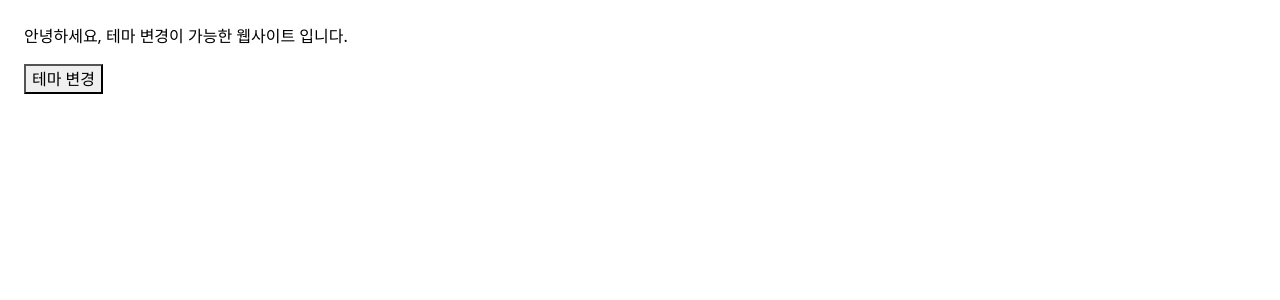
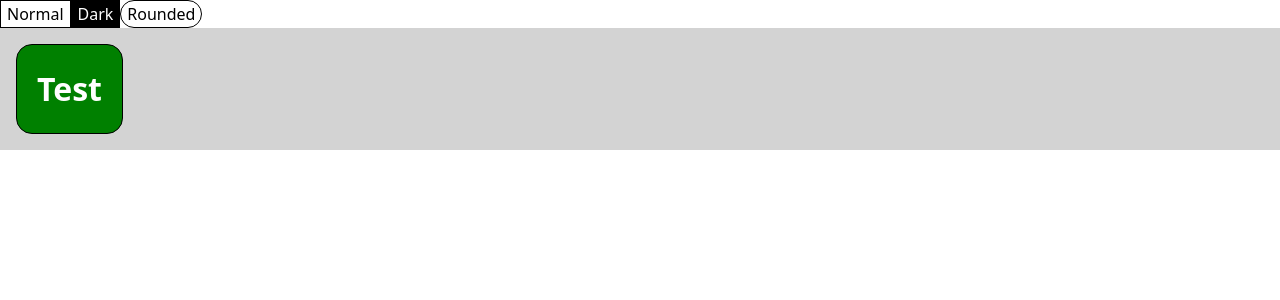
Before and after one commit to hsyoodev/react-app, a React (Create React App) app: page / in a window 1280 px wide. Shown: the top 300 px of the page. Built offline with nearby package versions, Linux system fonts and the light colour scheme.

Commit message:
styled-components

```diff
--- a/package.json
+++ b/package.json
@@ -13,6 +13,7 @@
     "react-icons": "^5.0.1",
     "react-router-dom": "^6.21.2",
     "react-scripts": "5.0.1",
+    "styled-components": "^6.1.8",
     "web-vitals": "^2.1.4"
   },
   "scripts": {
--- a/src/App.jsx
+++ b/src/App.jsx
@@ -1,7 +1,80 @@
-import DarkOrLight from './DarkOrLight';
+import styled from 'styled-components';
+
+const Button = styled.button`
+  color: ${(props) => (props.black ? 'white' : 'black')};
+  background: ${(props) => (props.black ? 'black' : 'white')};
+  border: 1px solid black;
+`;
+const RoundedButton = styled(Button)`
+  border-radius: 16px;
+`;
+const Wrapper = styled.div`
+  padding: 1rem;
+  display: flex;
+  flex-direction: row;
+  align-items: flex-start;
+  justify-content: flex-start;
+  background-color: lightgrey;
+`;
+const Block = styled.div`
+  padding: ${(props) => props.padding};
+  border: 1px solid black;
+  border-radius: 1rem;
+  background-color: ${(props) => props.bg};
+  color: white;
+  font-size: 2rem;
+  font-weight: bold;
+  text-align: center;
+`;
+const blockItems = [
+  {
+    label: 1,
+    padding: '1rem',
+    backgroundColor: 'red',
+  },
+  {
+    label: 2,
+    padding: '3rem',
+    backgroundColor: 'green',
+  },
+  {
+    label: 3,
+    padding: '2rem',
+    backgroundColor: 'blue',
+  },
+];
+
+function Blocks(props) {
+  return (
+    <Wrapper>
+      {blockItems.map((blockItem, i) => {
+        return (
+          <Block
+            padding={blockItem.padding}
+            bg={blockItem.backgroundColor}
+            key={i}
+          >
+            {blockItem.label}
+          </Block>
+        );
+      })}
+    </Wrapper>
+  );
+}
 
 function App() {
-  return <DarkOrLight />;
+  return (
+    <div>
+      <Button>Normal</Button>
+      <Button black>Dark</Button>
+      <RoundedButton>Rounded</RoundedButton>
+      <Wrapper>
+        <Block padding="20px" bg="green">
+          Test
+        </Block>
+      </Wrapper>
+    </div>
+  );
 }
 
 export default App;
--- a/src/DarkOrLight.jsx
+++ /dev/null
@@ -1,21 +0,0 @@
-import { useCallback, useState } from 'react';
-import ThemeContext from './ThemeContext';
-import MainContent from './MainContent';
-
-function DarkOrLight(props) {
-  const [theme, setTheme] = useState('light');
-  const toggleTheme = useCallback(() => {
-    if (theme == 'light') {
-      setTheme('dark');
-    } else if (theme == 'dark') {
-      setTheme('light');
-    }
-  }, [theme]);
-  return (
-    <ThemeContext.Provider value={{ theme, toggleTheme }}>
-      <MainContent />
-    </ThemeContext.Provider>
-  );
-}
-
-export default DarkOrLight;
--- a/src/MainContent.jsx
+++ /dev/null
@@ -1,22 +0,0 @@
-import { useContext } from 'react';
-import ThemeContext from './ThemeContext';
-
-function MainContent(props) {
-  const { theme, toggleTheme } = useContext(ThemeContext);
-  return (
-    <div
-      style={{
-        width: '50vw',
-        height: '50vh',
-        padding: '1.5rem',
-        backgroundColor: theme == 'light' ? 'white' : 'black',
-        color: theme == 'light' ? 'black' : 'white',
-      }}
-    >
-      <p>안녕하세요, 테마 변경이 가능한 웹사이트 입니다.</p>
-      <button onClick={toggleTheme}>테마 변경</button>
-    </div>
-  );
-}
-
-export default MainContent;
--- a/src/ThemeContext.js
+++ /dev/null
@@ -1,5 +0,0 @@
-import React from 'react';
-
-const ThemeContext = React.createContext();
-
-export default ThemeContext;
--- a/src/UserContext.js
+++ /dev/null
@@ -1,5 +0,0 @@
-import React from 'react';
-
-const UserContext = React.createContext();
-
-export default UserContext;
```
Also changed, not shown: 1 other file (tests, documents, lock files or other folders).
